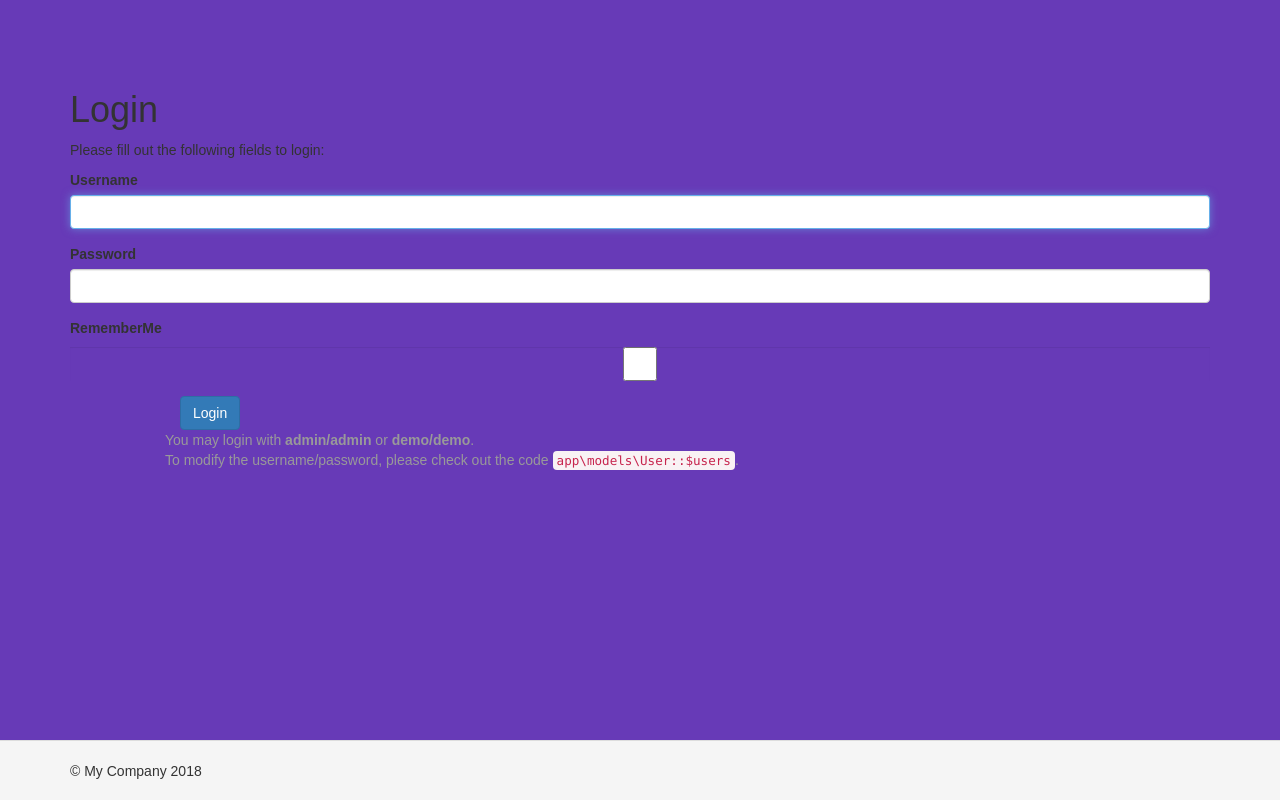
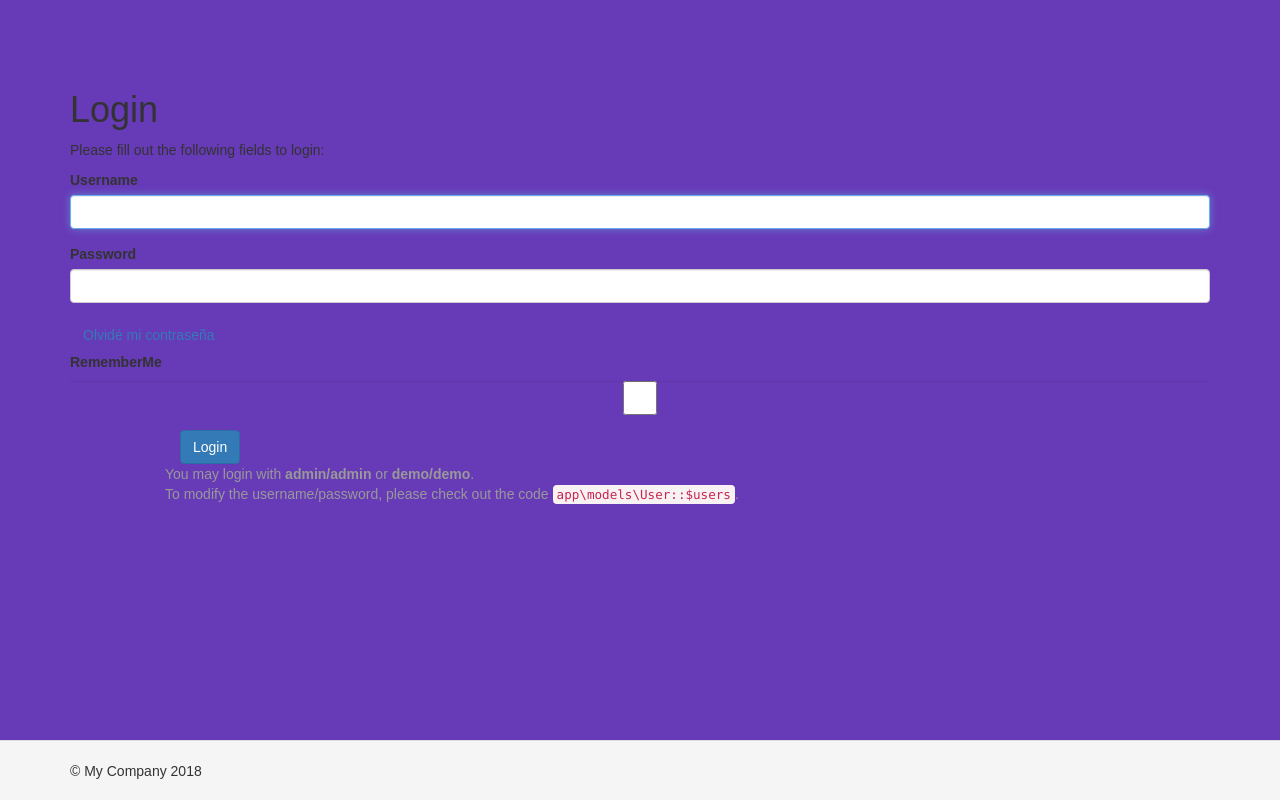
Before and after one commit to shoniisra/RestaurantATM, a Yii app: the page made by views/site/login.php in a window 1280 px wide. Run offline with PHP 8.4 and a stand-in for Yii, Linux system fonts and the light colour scheme; the template is opened without the code that fills it, so the values that code supplies are empty; form fields are guessed from the names that the template uses; some libraries are stand-ins or nearby versions.

Commit message:
fixed: recuperar contraseña, validacion de usuarios

```diff
--- a/views/site/login.php
+++ b/views/site/login.php
@@ -28,9 +28,13 @@ $this->params['breadcrumbs'][] = $this->title;
 
         <?= $form->field($model, 'password')->passwordInput() ?>
 
+        <?= Html::a('Olvidé mi contraseña', ['recoverpass'], ['class'=>'btn'],['style'=>'margin-left:200;']) ?>
+
         <?= $form->field($model, 'rememberMe')->checkbox([
             'template' => "<div class=\"col-lg-offset-1 col-lg-3\">{input} {label}</div>\n<div class=\"col-lg-8\">{error}</div>",
         ]) ?>
+
+
 
         <div class="form-group">
             <div class="col-lg-offset-1 col-lg-11">
```
